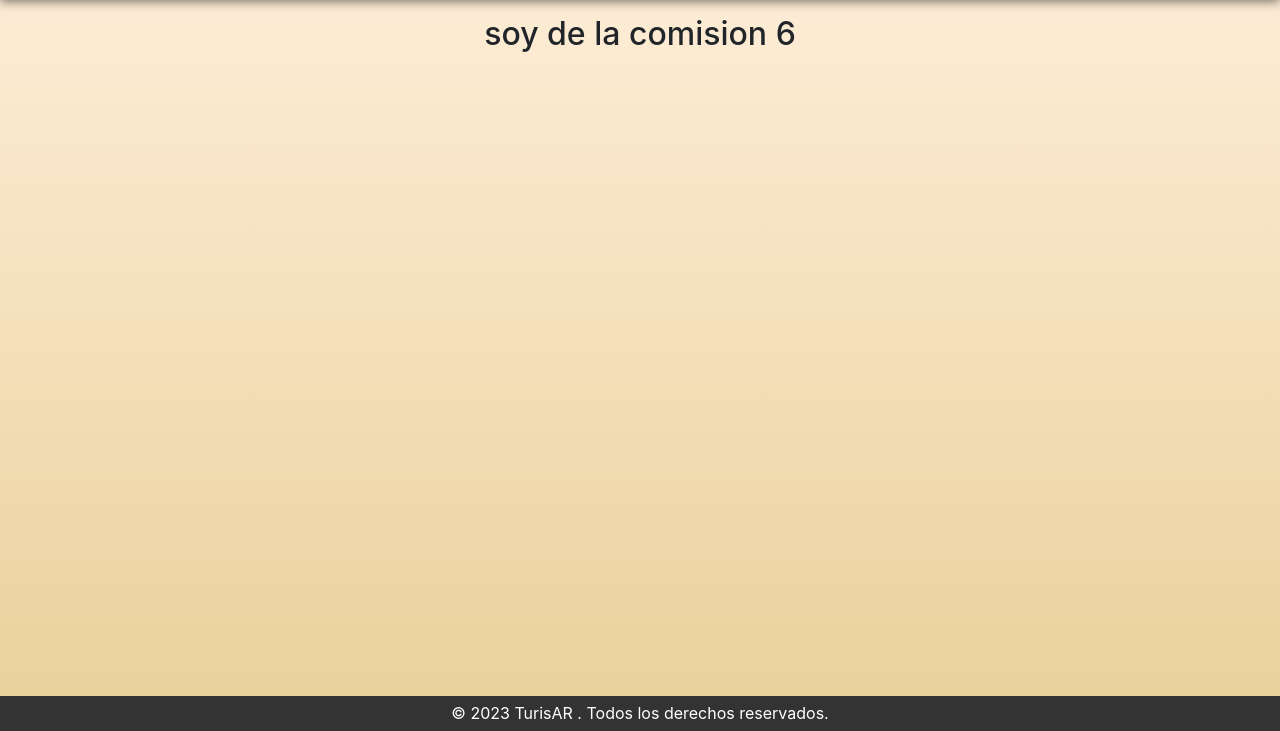
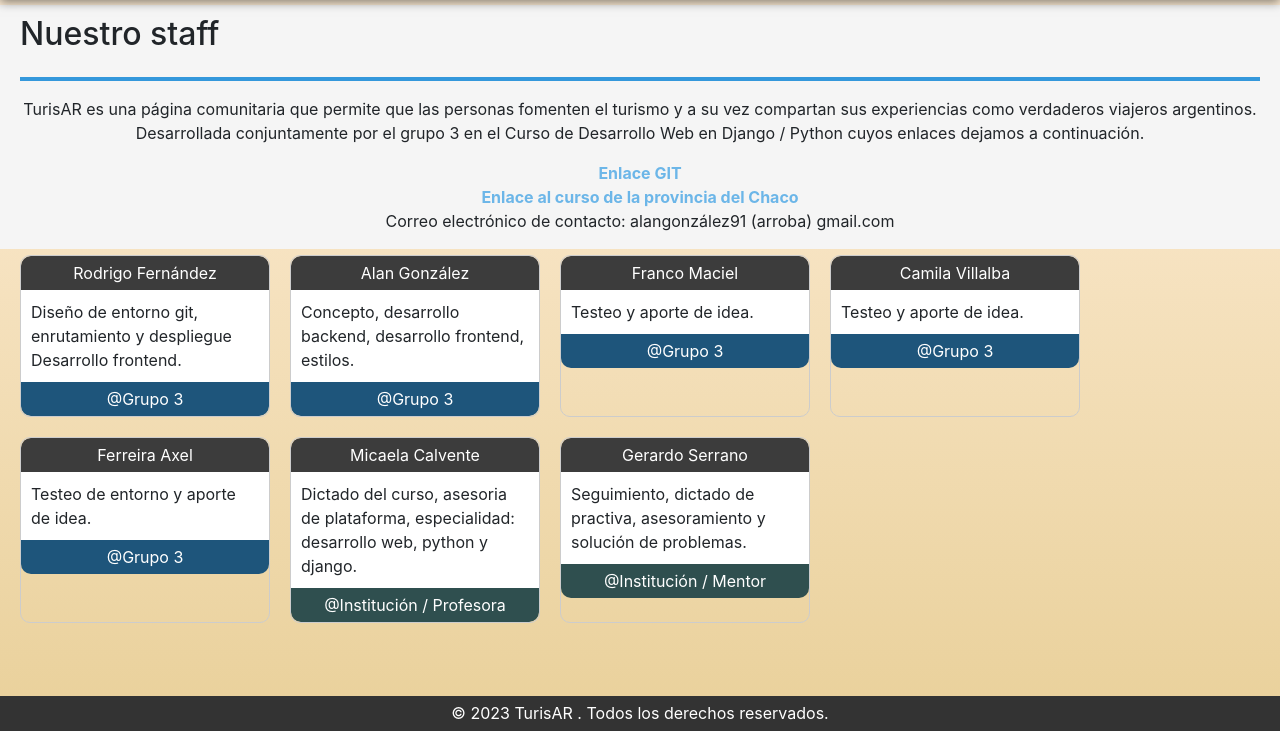
Before and after one commit to Purplesoulx/BlogdeViajesgrupo3, a Django app: template proyecto-main/blog/templates/nosotros.html in a window 1280 px wide. Shown: the part 69-800 px from the top of the page. Run offline with Django 4.2, Linux system fonts and the light colour scheme; the template is opened without the code that fills it, so the values that code supplies are empty.

Commit message:
Preparando para despliegue final, Se preparo la pagina de nosotro el staff, se trabajo en tarjetas, se trabajo en css.

```diff
--- a/proyecto-main/blog/blog/settings/local.py
+++ b/proyecto-main/blog/blog/settings/local.py
@@ -1,8 +1,8 @@
 from .base import *
 # SECURITY WARNING: don't run with debug turned on in production!
-'''DEBUG = True
+DEBUG = True
 
-ALLOWED_HOSTS = []'''
+ALLOWED_HOSTS = []
 
 # Database
 # https://docs.djangoproject.com/en/4.2/ref/settings/#databases
--- a/proyecto-main/blog/manage.py
+++ b/proyecto-main/blog/manage.py
@@ -6,7 +6,7 @@ import sys
 
 def main():
     """Run administrative tasks."""
-    os.environ.setdefault('DJANGO_SETTINGS_MODULE', 'blog.settings.prod')
+    os.environ.setdefault('DJANGO_SETTINGS_MODULE', 'blog.settings.local')
     try:
         from django.core.management import execute_from_command_line
     except ImportError as exc:
--- a/proyecto-main/blog/static/css/main.css
+++ b/proyecto-main/blog/static/css/main.css
@@ -268,4 +268,42 @@ a:hover {
               font-size: 20px;
             }
 
-  /*DETALLE*/
+  /*NOSOTROS*/
+
+  /* Estilos para las tarjetas y su contenedor */
+    .tarjetas-nosotros {
+        display: flex;
+        gap: 20px; /* Espacio entre las tarjetas */
+        padding-left: 20px;
+        overflow-x: auto;
+        flex-wrap: wrap; /* Permitir el salto de línea cuando sea necesario */
+      }
+
+      .tarjeta-persona {
+        /*position: relative;*/
+        border: 1px solid #ccc;
+        border-radius: 8px;
+        overflow: hidden;
+        width: 250px; /* Ancho de la tarjeta */
+        border-radius: 10px;
+      }
+
+        /** Efecto  over**/
+        /*.tarjeta-destino:hover {
+            box-shadow: 0 0 10px rgba(0, 0, 0, 0.5); /* Añadimos una sombra en el hover */
+        /*}*/
+
+
+      .tarjeta-persona-color {
+        width: 100%; /* La imagen ocupa el 100% del ancho de la tarjeta */
+        height: 400px; /* Altura de la imagen */
+        object-fit: cover; /* Ajusta la imagen para llenar la caja sin distorsionar */
+        border-top-left-radius: 10px;
+        border-top-right-radius: 10px;
+      }
+
+      .tarjeta-persona .contenido {
+        padding: 10px;
+        background-color: white;
+        text-align: left;
+      }
--- a/proyecto-main/blog/templates/nosotros.html
+++ b/proyecto-main/blog/templates/nosotros.html
@@ -2,5 +2,129 @@
 {% load static %}
 {% block titulo %}Nosotros{% endblock titulo %}
 {% block contenido %}
-    <h2>soy de la comision 6</h2>
+
+
+<div class="contenedor-titulo-seccion">
+    <div style="display: flex; padding-left: 20px; padding-top: 10px;">
+        <h2>Nuestro staff</h2>
+
+    </div>
+
+    <hr style="border: 2px solid #3498db; margin-left: 20px; margin-right: 20px;">
+
+    <!--- Manifiesto de la pagina --->
+        <p> TurisAR es una página comunitaria que permite que las personas fomenten el turismo y a su vez compartan sus experiencias como verdaderos viajeros argentinos.
+            Desarrollada conjuntamente por el grupo 3 en el Curso de Desarrollo Web en Django / Python cuyos enlaces dejamos a continuación.
+        </p>
+        <a href="https://github.com/Purplesoulx/BlogdeViajesgrupo3">Enlace GIT</a>
+        <br>
+        <a href="https://empleo.chaco.gob.ar/capacitaciones/Introducción-a-la-Programación">Enlace al curso de la provincia del Chaco</a>
+        <p>Correo electrónico de contacto: alangonzález91 (arroba) gmail.com</p>
+        <!--- <img src="{% static 'img/Fondo1.jpg' %}" class="Banner"> --->
+    </div>
+
+<div class="contenedor-contenido-seccion">
+
+    <br>
+    <br>
+    <br>
+    <br>
+    <br>
+    <br>
+    <br>
+    <br>
+    <br>
+    <br>
+
+        <div class="tarjetas-nosotros">
+                <div class="tarjeta-persona">
+                    <div class="etiqueta-flotante">
+                        Rodrigo Fernández
+                    </div>
+                    <div class="contenido">
+                        Diseño de entorno git, enrutamiento y despliegue
+                        Desarrollo frontend.
+                    </div>
+                    <div class="etiqueta-flotante-pie">
+                        @Grupo 3
+                    </div>
+                </div>
+
+                <div class="tarjeta-persona">
+                    <div class="etiqueta-flotante">
+                        Alan González
+                    </div>
+                    <div class="contenido">
+                        Concepto, desarrollo backend, desarrollo frontend, estilos.
+                    </div>
+                    <div class="etiqueta-flotante-pie">
+                        @Grupo 3
+                    </div>
+                </div>
+
+                <div class="tarjeta-persona">
+                    <div class="etiqueta-flotante">
+                        Franco Maciel
+                    </div>
+                    <div class="contenido">
+                        Testeo y aporte de idea.
+                    </div>
+                    <div class="etiqueta-flotante-pie">
+                        @Grupo 3
+                    </div>
+                </div>
+
+                <div class="tarjeta-persona">
+                    <div class="etiqueta-flotante">
+                        Camila Villalba
+                    </div>
+                    <div class="contenido">
+                        Testeo y aporte de idea.
+                    </div>
+                    <div class="etiqueta-flotante-pie">
+                        @Grupo 3
+                    </div>
+                </div>
+
+
+                <div class="tarjeta-persona">
+                    <div class="etiqueta-flotante">
+                        Ferreira Axel
+                    </div>
+                    <div class="contenido">
+                        Testeo de entorno y aporte de idea.
+                    </div>
+                    <div class="etiqueta-flotante-pie">
+                        @Grupo 3
+                    </div>
+                </div>
+
+
+                <div class="tarjeta-persona">
+                    <div class="etiqueta-flotante">
+                        Micaela Calvente
+                    </div>
+                    <div class="contenido">
+                        Dictado del curso, asesoria de plataforma, especialidad: desarrollo web, python y django.
+                    </div>
+                    <div class="etiqueta-flotante-pie" style="background-color: darkslategray;">
+                        @Institución / Profesora
+                    </div>
+                </div>
+
+
+                <div class="tarjeta-persona">
+                    <div class="etiqueta-flotante">
+                        Gerardo Serrano
+                    </div>
+                    <div class="contenido">
+                        Seguimiento, dictado de practiva, asesoramiento y solución de problemas.
+                    </div>
+                    <div class="etiqueta-flotante-pie" style="background-color: darkslategray;">
+                        @Institución / Mentor
+                    </div>
+                </div>
+        </div>
+
+</div>
 {% endblock contenido %}
```
